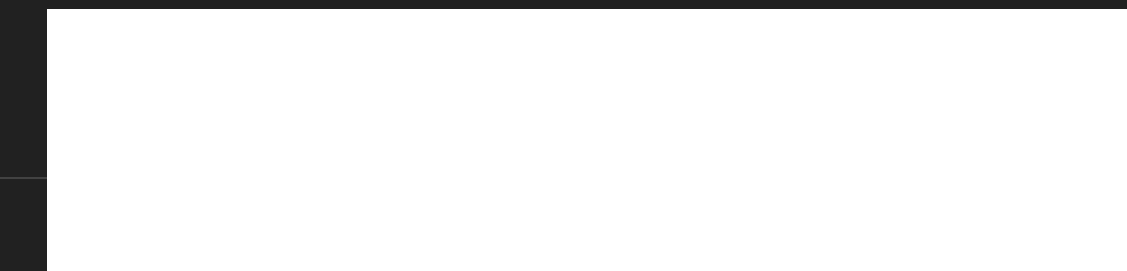
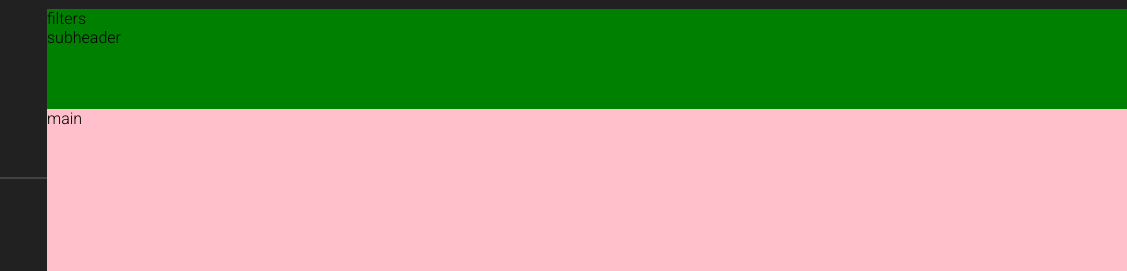
Before and after one commit to SyniakSviatoslav/youtube-clone, a plain HTML site: page index.html in a window 1280 px wide. Shown: the part 47-318 px from the top of the page, 153-1280 px from the left. Drawn offline with Linux system fonts and the light colour scheme.

Commit message:
added main

```diff
--- a/index.html
+++ b/index.html
@@ -37,7 +37,6 @@
 
 	</header>
 
-    <main>
 	<div class="sidebar">
 		<div class="home">
 			<button class="homenav">
@@ -101,7 +100,15 @@
 
 
 	</div>
-</main>
+	<main>
+		<div class="filters">
+			filters
+			<div class="subheader">
+				subheader
+			</div>
+		</div>
+		main
+	</main>
 </body>
 
 </html>
--- a/scss/main.scss
+++ b/scss/main.scss
@@ -86,7 +86,7 @@ margin-left: 24px;
  }
 
  .homenav {
-    display: flex;
+   display: flex;
    align-items: center;
    background-color: $black-theme-light;
    color: $icon-color;
@@ -113,3 +113,23 @@ margin-left: 24px;
   padding-left: $sidebar_padding;
   border-bottom: $sidebar_border;
  }
+
+ main {
+   padding-left: 200px;
+   padding-top: 156px;
+   background-color: pink;
+   height: 1000px;
+ }
+
+ .filters {
+   position: fixed;
+   top: 56px;
+   left: 200px;
+   height: 100px;
+   width: calc(100vw - 200px);
+   background-color: green;
+   overflow-x: scroll;
+ }
+ .subheader {
+   width: 2000px;
+ }
```
Also changed, not shown: css/main.css, 1 other file.
